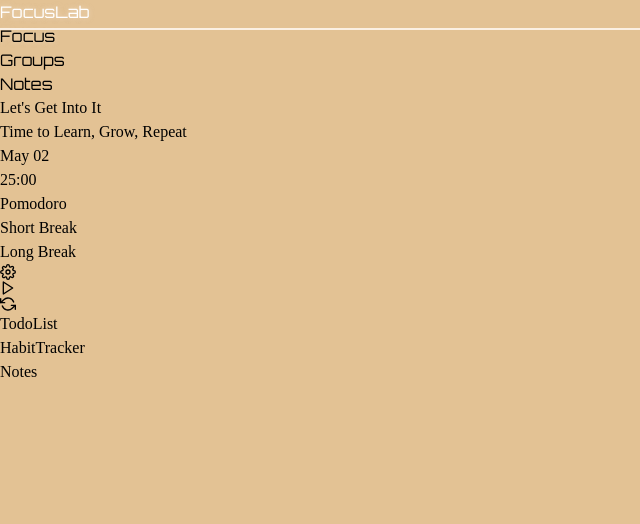
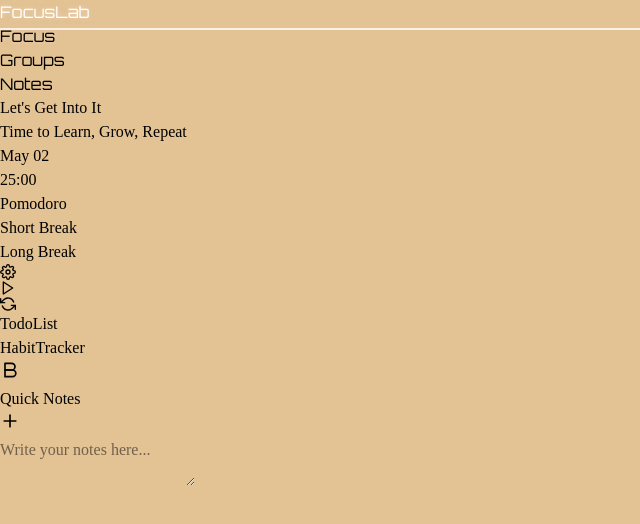
Before and after one commit to Aditya44860/FocusLab, a React (Vite) app in the folder capstone-2/: page /Focus in a window 1280 px wide. Shown: the top 524 px of the page, without its empty margins (0-640 px from the left). Built offline with nearby package versions, Linux system fonts and the light colour scheme.

Commit message:
Short Notes Done

```diff
--- a/capstone-2/src/App.jsx
+++ b/capstone-2/src/App.jsx
@@ -14,7 +14,6 @@
     { path: '/Focus', element: <><Navbar/><Focus/></>},
     { path: '/Groups', element: <><Navbar/><Groups/></>},
     { path: '/Notes', element: <><Navbar/><Notes/></>}
-
   ])
 
   return (
--- a/capstone-2/src/Pages/Focus.jsx
+++ b/capstone-2/src/Pages/Focus.jsx
@@ -2,7 +2,7 @@
 import Timer from '../components/Timer';
 import TodoList from '../components/TodoList';
 import HabitTracker from '../components/HabitTracker';
-import Notes from '../components/Notes';
+import Notes from '../components/QuickNotes';
 
 const Focus = () => {
     return (
--- a/capstone-2/src/Pages/Groups.jsx
+++ b/capstone-2/src/Pages/Groups.jsx
@@ -1,6 +1,9 @@
 import React from 'react'
 
 const Groups = () => {
+
+  document.title = "FocusLab"
+
   return (
     <div>Groups</div>
   )
--- a/capstone-2/src/Pages/Notes.jsx
+++ b/capstone-2/src/Pages/Notes.jsx
@@ -1,6 +1,9 @@
 import React from 'react'
 
 const Notes = () => {
+
+  document.title = "FocusLab"
+
   return (
     <div>Notes</div>
   )
--- a/capstone-2/src/components/Notes.jsx
+++ /dev/null
@@ -1,12 +0,0 @@
-import React from 'react'
-
-const Notes = () => {
-  return (
-    <div className="w-full h-auto bg-[#F7E5C5] border-2 rounded-2xl border-[#C49B59] p-4 text-center">
-
-        Notes
-    </div>
-  )
-}
-
-export default Notes
--- /dev/null
+++ b/capstone-2/src/components/QuickNotes.jsx
@@ -0,0 +1,77 @@
+import React, { useState, useEffect, useRef } from 'react';
+import { FiPlus } from 'react-icons/fi';
+import { FiBold } from 'react-icons/fi';
+
+const Notes = () => {
+  const [note, setNote] = useState('');
+  const textareaRef = useRef(null);
+
+  useEffect(() => {
+    const savedNote = localStorage.getItem('quickNote');
+    if (savedNote) setNote(savedNote);
+  }, []);
+
+  useEffect(() => {
+    localStorage.setItem('quickNote', note);
+  }, [note]);
+
+  const insertBullet = () => {
+    const textarea = textareaRef.current;
+    const start = textarea.selectionStart;
+    const end = textarea.selectionEnd;
+    const bullet = '✩ ';
+
+    const updatedNote =
+      note.substring(0, start) + bullet + note.substring(end);
+
+    setNote(updatedNote);
+
+    setTimeout(() => {
+      textarea.selectionStart = textarea.selectionEnd = start + bullet.length;
+      textarea.focus();
+    }, 0);
+  };
+
+  const toggleBold = () => {
+    const textarea = textareaRef.current;
+    const start = textarea.selectionStart;
+    const end = textarea.selectionEnd;
+
+    if (start === end) return; // No text selected
+  };
+
+  return (
+    <div className="w-full h-auto bg-[#F7E5C5] border-2 rounded-2xl border-[#C49B59] p-4">
+      <div className="flex justify-between items-center mb-4">
+        <div className="flex items-center space-x-2">
+          <button
+            onClick={toggleBold}
+            className="text-[#5B4636] hover:text-[#a66e2f] transition"
+            aria-label="Bold text"
+          >
+            <FiBold size={20} />
+          </button>
+        </div>
+        <h2 className="text-xl font-semibold text-[#5B4636] flex-1 text-center">Quick Notes</h2>
+        <button
+          onClick={insertBullet}
+          className="text-[#5B4636] hover:text-[#a66e2f] transition"
+          aria-label="Add bullet"
+        >
+          <FiPlus size={20} />
+        </button>
+
+      </div>
+
+      <textarea
+        ref={textareaRef}
+        className="w-full h-64 p-4 rounded-xl border border-[#C49B59] text-[#5B4636] bg-[#FFF7EA] resize-none shadow-inner focus:outline-none focus:ring-2 focus:ring-[#C49B59]"
+        placeholder="Write your notes here..."
+        value={note}
+        onChange={(e) => setNote(e.target.value)}
+      />
+    </div>
+  );
+};
+
+export default Notes;
--- a/capstone-2/src/components/Timer.jsx
+++ b/capstone-2/src/components/Timer.jsx
@@ -1,5 +1,6 @@
 import React, { useState, useEffect, useRef } from "react";
 import { FiSettings, FiRefreshCcw, FiPlay, FiPause } from "react-icons/fi";
+import { useLocation } from "react-router-dom";
 
 const Timer = () => {
   const [minutes, setMinutes] = useState(25);
@@ -20,6 +21,7 @@
 
   const toggleTimer = () => setIsActive((prev) => !prev);
 
+  // timer logic
   useEffect(() => {
     if (isActive) {
       timeoutRef.current = setTimeout(() => {
@@ -31,9 +33,8 @@
         } else {
           clearTimeout(timeoutRef.current);
           setIsActive(false);
-          setAlarmPlaying(true); // Set alarm playing to true when time's up
+          setAlarmPlaying(true); // alarm
           alarmRef.current.play();
-
         }
       }, 1000);
     } else {
@@ -42,8 +43,8 @@
     return () => clearTimeout(timeoutRef.current);
   }, [isActive, seconds, minutes]);
 
+  // updating the document title
   useEffect(() => {
-    // Updating the document title
     if (isActive) {
       document.title = `FocusLab - ${String(minutes).padStart(2, "0")}:${String(seconds).padStart(2, "0")}`;
     } else if (minutes === 0 && seconds === 0) {
@@ -53,6 +54,7 @@
     }
   }, [minutes, seconds, isActive]);
 
+  // modes settings
   const setTimerMode = (newMode) => {
     setMode(newMode);
     const time =
@@ -93,7 +95,7 @@
       },
     };
 
-    // Validation: Reject any 00:00 setting
+    // Rejecting any 00:00 setting
     for (const [label, time] of Object.entries(newDefaults)) {
       if (time.min === 0 && time.sec === 0) {
         alert(`${label} time cannot be 00:00`);
@@ -105,6 +107,7 @@
     setShowSettings(false);
   };
 
+  // updating time with deafaults change
   useEffect(() => {
     const time =
       defaults[
@@ -120,11 +123,13 @@
     setAlarmPlaying(false);
   }, [defaults, mode]);
 
+
+// stopping the alarm
 const stopAlarm = () => {
   alarmRef.current.pause();
   alarmRef.current.currentTime = 0;
   setAlarmPlaying(false);
-  setTimerMode(mode); // ✅ Reset timer only after user stops the alarm
+  setTimerMode(mode);
 };
 
   return (
@@ -179,7 +184,7 @@
         />
       </div>
 
-      {/* Settings Popup */}
+      {/* Settings */}
       {showSettings && (
         <div className="absolute top-0 left-0 w-full h-full bg-[#00000066] flex items-center justify-center z-10">
           <div className="bg-[#EFD6B1] text-[#4C3A26] border-2 border-[#C49B59] rounded-2xl p-6 w-[90%] max-w-md">
@@ -279,11 +284,12 @@
           </div>
         </div>
       )}
-      {/* Audio Alarm */}
+
+      {/*  Alarm  */}
       <audio ref={alarmRef} src="./public/audio/continu.mp3" />
       {alarmPlaying && (
         <button
-          className="mt-4 px-4 py-2 bg-[#C49B59] text-white rounded hover:brightness-110 transition"
+          className="mt-4 px-4 py-2 w-full bg-[#C49B59] text-white rounded hover:brightness-110 transition"
           onClick={stopAlarm}
         >
           Stop Alarm
--- a/capstone-2/src/components/navbar.jsx
+++ b/capstone-2/src/components/navbar.jsx
@@ -1,47 +1,49 @@
-import React from 'react';
-import { NavLink } from 'react-router-dom';
+import React from "react";
+import { NavLink } from "react-router-dom";
 
 const Nav = () => {
   return (
     <div>
       <nav className="w-full h-[5rem] bg-[#967259] flex items-center justify-between px-10">
-
-        <NavLink to='/'>
-          <h1 className="logo-heading text-4xl cursor-pointer" style={{ fontFamily: 'Orbitron, sans-serif' }}>
+        <NavLink to="/">
+          <h1
+            className="logo-heading text-4xl cursor-pointer"
+            style={{ fontFamily: "Orbitron, sans-serif" }}
+          >
             FocusLab
           </h1>
         </NavLink>
 
-        <ul className="flex gap-8 text-[#FBF0E3] text-lg h-full" style={{ fontFamily: 'Orbitron, sans-serif' }}>
-          <NavLink
+        <ul
+          className="flex gap-8 text-[#FBF0E3] text-lg h-full"
+          style={{ fontFamily: "Orbitron, sans-serif" }}
+        >
+          <NavLink to="/Focus"
             className={({ isActive }) =>
               isActive
-                ? 'on flex items-center h-full px-8 bg-[#7e604c] text-white text-glow'
-                : 'flex items-center h-full px-8 rounded-md hover:underline hover:scale-110 text-hover-glow'
+                ? "on flex items-center h-full px-8 bg-[#7e604c] text-white text-glow"
+                : "flex items-center h-full px-8 rounded-md hover:underline hover:scale-110 text-hover-glow"
             }
-            to="/Focus"
           >
             <li className="cursor-pointer">Focus</li>
           </NavLink>
 
-          <NavLink
+          <NavLink to="/Groups"
             className={({ isActive }) =>
               isActive
-                ? 'on flex items-center h-full px-8 bg-[#7e604c] text-white text-glow'
-                : 'flex items-center h-full px-8 rounded-md hover:underline hover:scale-110 text-hover-glow'
+                ? "on flex items-center h-full px-8 bg-[#7e604c] text-white text-glow"
+                : "flex items-center h-full px-8 rounded-md hover:underline hover:scale-110 text-hover-glow"
             }
-            to="/Groups"
           >
             <li className="cursor-pointer">Groups</li>
           </NavLink>
 
-          <NavLink
+          <NavLink to="/Notes"
             className={({ isActive }) =>
               isActive
-                ? 'on flex items-center h-full px-8 bg-[#7e604c] text-white text-glow'
-                : 'flex items-center h-full px-8 rounded-md hover:underline hover:scale-110 text-hover-glow'
+                ? "on flex items-center h-full px-8 bg-[#7e604c] text-white text-glow"
+                : "flex items-center h-full px-8 rounded-md hover:underline hover:scale-110 text-hover-glow"
             }
-            to="/Notes"
           >
             <li className="cursor-pointer">Notes</li>
           </NavLink>
@@ -49,6 +51,6 @@
       </nav>
     </div>
   );
-}
+};
 
 export default Nav;
```
Also changed, not shown: capstone-2/src/Pages/Home.jsx (+66 -41 lines).
